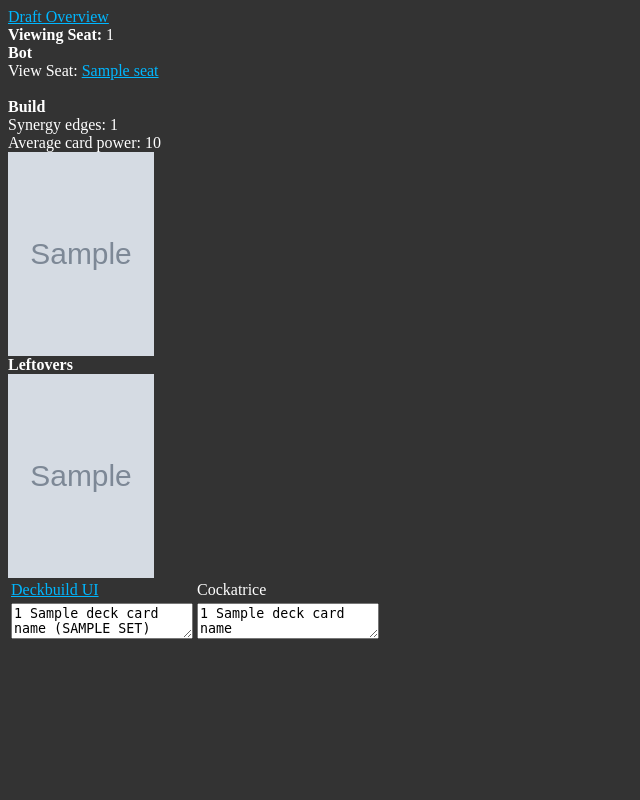
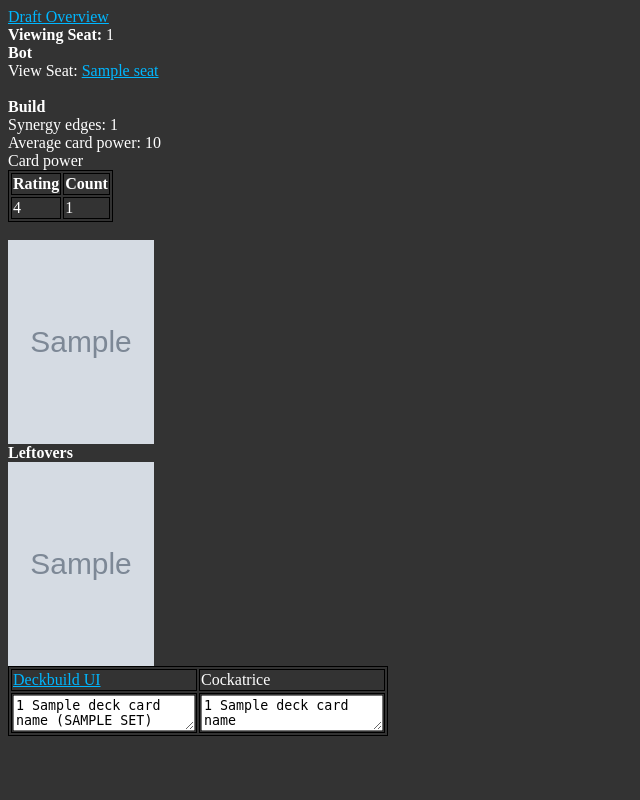
Before and after one commit to uponthesun/mtg-draft-ai, a Django app: template website/draft_site/drafts/templates/drafts/auto_build.html in a window 1280 px wide. Shown: the whole page, without its empty margins (0-640 px from the left). Run offline with Django 3.2, Linux system fonts and the light colour scheme; tables that the repository leaves empty hold one stand-in row (values such as "Sample post"); the template is opened without the code that fills it: values that come from a table or form of the project are taken from there, most other values are stand-ins (such as "Sample title", 1, 10 or a date in 2020); grey boxes marked "Sample" are stand-in pictures; parts of the project's set-up code (start-up, migrations or seed data) failed here and were passed over.

Commit message:
Add card power breakdown to autobuild page

```diff
--- a/website/draft_site/drafts/templates/drafts/auto_build.html
+++ b/website/draft_site/drafts/templates/drafts/auto_build.html
@@ -1,3 +1,8 @@
+<style>
+table, th, td {
+    border: 1px solid black;
+}
+</style>
 {% include "drafts/draft_header.html" %}
 
 <br>
@@ -6,6 +11,21 @@
 Synergy edges: {{ num_edges }}
 <br>
 Average card power: {{ avg_power }}
+<br>
+Card power <breakdown></breakdown>
+<br>
+<table>
+<tr>
+    <th>Rating</th><th>Count</th>
+</tr>
+{% for rating, count in power_histogram %}
+<tr>
+    <td>{{ rating }}</td><td>{{ count }}</td>
+</tr>
+{% endfor %}
+</table>
+<br>
+
 <div>
 {% for image_url in built_deck_images %}
     <img src="{{ image_url }}" width="146" height="204" />
```
Also changed, not shown: website/draft_site/drafts/views/auto_build.py (+13 -4 lines).
